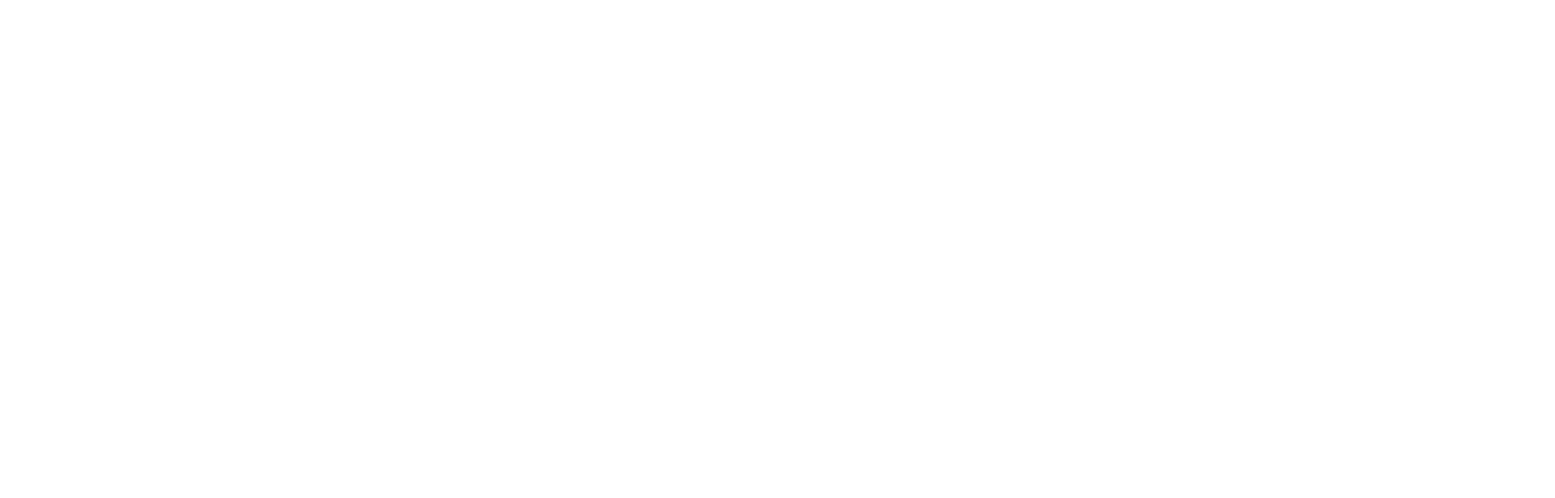
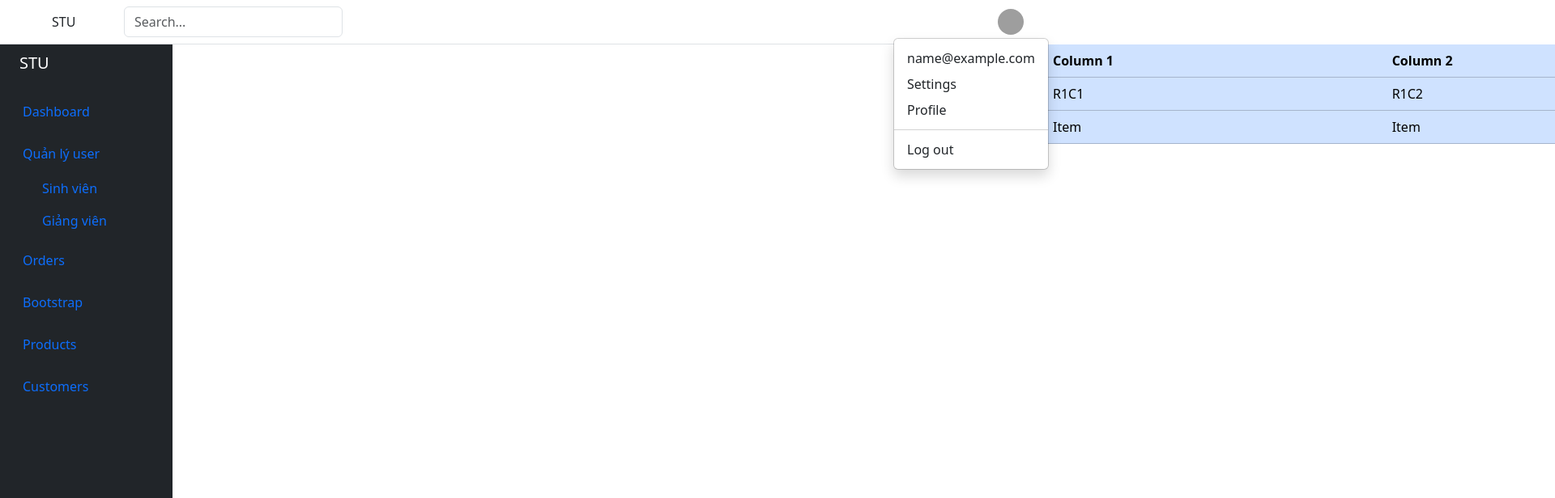
Before and after one commit to nguyengz/tracnghiemonline_stu_thuytrang, an Angular app: page /admin/users in a window 1280 px wide. Before the commit this address led to /. Shown: the top 616 px of the page at 81% size, 1920 px wide, since content can reach past the window. Built offline with nearby package versions, Linux system fonts and the light colour scheme; sample sign-in values are in the browser's storage; grey boxes are pictures that could not be loaded.

Commit message:
first commit

```diff
--- a/src/app/app.routes.ts
+++ b/src/app/app.routes.ts
@@ -2,6 +2,7 @@
 import { LoginComponent } from './login/login.component';
 import { HomeComponent } from './home/home.component';
 import { authGuard } from './auth/auth.guard';
+import { UserComponent } from './home/user/user.component';
 
 export const routes: Routes = [
   // {
@@ -16,16 +17,55 @@
   // { path: 'login', component: LoginComponent },
   {
     path: '',
-    redirectTo: '/login',
+    redirectTo: 'admin',
     pathMatch: 'full',
   },
   {
     path: 'login',
     component: LoginComponent,
   },
+  // {
+  //   path: 'users',
+  //   component: UserComponent,
+  // },
   {
     path: 'admin',
     component: HomeComponent,
     canActivate: [authGuard],
+    children: [
+      {
+        path: 'users',
+        canActivateChild: [authGuard],
+        component: UserComponent,
+      },
+    ],
+    // children: [
+    //   {
+    //     path: '',
+    //     canActivateChild: [authGuard],
+    //     children: [
+    //       { path: 'users', component: UserComponent },
+    //       // { path: 'question-bank', component: QuestionBankComponent },
+    //       // {
+    //       //   path: 'question-bank/question/:questionId',
+    //       //   component: QuestionDetailComponent,
+    //       // },
+    //       // { path: 'courses', component: ManageCourseComponent },
+    //       // { path: 'tests', component: ManageTestComponent },
+    //       // { path: 'tests/:id/preview', component: DetailTestComponent },
+    //       // { path: 'tests/:id/users', component: UserTestComponent },
+    //       // {
+    //       //   path: 'tests/:id/users/:username',
+    //       //   component: UserTestResultComponent,
+    //       // },
+    //       // { path: 'tests/add-test', component: AddTestComponent },
+    //       // {
+    //       //   path: 'courses/:courseId/parts/:partId/view-question',
+    //       //   component: ListQuestionComponent,
+    //       // },
+    //       // { path: 'courses/:courseId/parts', component: ManagePartComponent },
+    //     ],
+    //   },
+    // ],
   },
 ];
--- a/src/app/home/home.component.html
+++ b/src/app/home/home.component.html
@@ -1 +1,7 @@
-<app-navbar></app-navbar>
+<app-nav-sidebar></app-nav-sidebar>
+<div class="container-fluid">
+  <div class="row flex-nowrap">
+    <app-navbar> </app-navbar>
+    <app-user></app-user>
+  </div>
+</div>
--- a/src/app/home/nav-sidebar/nav-sidebar.component.html
+++ b/src/app/home/nav-sidebar/nav-sidebar.component.html
@@ -1,5 +1,102 @@
-<nav class="navbar bg-body-tertiary">
-  <div class="container">
-    <img src="../../assets/images/logo1.jpg" alt="STU" width="30" height="24" />
+<!-- <nav class="navbar bg-body-tertiary">
+  <div class="dropdown pb-4">
+    <a
+      href="#"
+      class="d-flex align-items-center text-white text-decoration-none dropdown-toggle"
+      id="dropdownUser1"
+      data-bs-toggle="dropdown"
+      aria-expanded="false"
+    >
+      <img
+        src="https://github.com/mdo.png"
+        alt="hugenerd"
+        width="30"
+        height="30"
+        class="rounded-circle"
+      />
+      <span class="d-none d-sm-inline mx-1">loser</span>
+    </a>
+    <ul class="dropdown-menu dropdown-menu-dark text-small shadow">
+      <li><a class="dropdown-item" href="#">New project...</a></li>
+      <li><a class="dropdown-item" href="#">Settings</a></li>
+      <li><a class="dropdown-item" href="#">Profile</a></li>
+      <li>
+        <hr class="dropdown-divider" />
+      </li>
+      <li><a class="dropdown-item" href="#">Sign out</a></li>
+    </ul>
   </div>
-</nav>
+</nav> -->
+<header class="py-2 px-1 border-bottom">
+  <div
+    class="container-fluid d-grid gap-3 align-items-center"
+    style="grid-template-columns: 1fr 2fr"
+  >
+    <div class="dropdown d-flex w-100">
+      <a
+        href="#"
+        class="d-flex align-items-center col-lg-4 mb-2 mb-lg-0 link-dark text-decoration-none"
+        id="dropdownNavLink"
+        data-bs-toggle="dropdown"
+        aria-expanded="false"
+      >
+        <svg class="bi me-2" width="40" height="32">
+          <use xlink:href="#bootstrap"></use>
+        </svg>
+        STU
+      </a>
+      <form class="w-100 me-lg-1">
+        <input
+          type="search"
+          class="form-control"
+          placeholder="Search..."
+          aria-label="Search"
+        />
+      </form>
+    </div>
+    <div class="d-flex align-items-end justify-content-end">
+      <div class="flex-shrink-0 dropdown">
+        <a
+          href="#submenuUser"
+          class="d-block link-dark text-decoration-none"
+          id="dropdownUser2"
+          data-bs-toggle="collapse"
+          aria-expanded="false"
+        >
+          <img
+            src="https://github.com/mdo.png"
+            alt="mdo"
+            width="32"
+            height="32"
+            class="rounded-circle"
+          />
+        </a>
+        <!-- <ul
+          id="submenuUser"
+          class="dropdown-menu text-small shadow mt-xxl-4"
+          aria-labelledby="dropdownUser2"
+        > -->
+        <ul
+          id="submenuUser"
+          class="dropdown-menu text-small shadow show"
+          aria-labelledby="dropdownUser2"
+          data-popper-placement="bottom-end"
+          style="
+            position: absolute;
+            inset: 2px auto auto 1px;
+            margin: 0px;
+            transform: translate(-130px, 34px);
+          "
+        >
+          <li>
+            <a class="dropdown-item" href="#">{{ username }}</a>
+          </li>
+          <li><a class="dropdown-item" href="#">Settings</a></li>
+          <li><a class="dropdown-item" href="#">Profile</a></li>
+          <li><hr class="dropdown-divider" /></li>
+          <li><a class="dropdown-item" (click)="logout()">Log out</a></li>
+        </ul>
+      </div>
+    </div>
+  </div>
+</header>
--- a/src/app/home/nav-sidebar/nav-sidebar.component.ts
+++ b/src/app/home/nav-sidebar/nav-sidebar.component.ts
@@ -1,5 +1,6 @@
-import { Component, OnInit } from '@angular/core';
-import { RouterLink } from '@angular/router';
+import { Component, OnInit, inject } from '@angular/core';
+import { Router, RouterLink } from '@angular/router';
+import { AuthService } from '../../auth/auth.service';
 
 @Component({
   selector: 'app-nav-sidebar',
@@ -9,5 +10,24 @@
   styleUrl: './nav-sidebar.component.css',
 })
 export class NavSidebarComponent implements OnInit {
-  ngOnInit(): void {}
+  username!: string;
+  ngOnInit(): void {
+    const userInfo = JSON.parse(localStorage.getItem('authUser') || '');
+    this.username = userInfo.email;
+    console.log(this.username);
+  }
+  authService = inject(AuthService);
+  router = inject(Router);
+
+  // public logout() {
+
+  //   this.authService.logout();
+  //   this.router.navigate(['/login']);
+  // }
+  public logout() {
+    if (window.confirm('Bạn có chắc chắn muốn đăng xuất?')) {
+      this.authService.logout();
+      this.router.navigate(['/login']);
+    }
+  }
 }
--- a/src/app/home/navbar/navbar.component.html
+++ b/src/app/home/navbar/navbar.component.html
@@ -1,4 +1,3 @@
-<div class="container-fluid">
 <div class="row flex-nowrap">
   <div class="col-auto col-md-3 col-xl-2 px-sm-2 px-0 bg-dark">
     <div
@@ -35,7 +34,11 @@
             data-bs-parent="#menu"
           >
             <li class="w-100 ms-4">
-                <a href="#" class="nav-link px-0">
+              <a
+                class="nav-link px-0"
+                [routerLink]="['users']"
+                ariaCurrentWhenActive="page"
+              >
                 <span class="d-none d-sm-inline">Sinh viên</span>
               </a>
             </li>
@@ -122,35 +125,6 @@
         </li>
       </ul>
       <hr />
-        <div class="dropdown pb-4">
-          <a
-            href="#"
-            class="d-flex align-items-center text-white text-decoration-none dropdown-toggle"
-            id="dropdownUser1"
-            data-bs-toggle="dropdown"
-            aria-expanded="false"
-          >
-            <img
-              src="https://github.com/mdo.png"
-              alt="hugenerd"
-              width="30"
-              height="30"
-              class="rounded-circle"
-            />
-            <span class="d-none d-sm-inline mx-1">loser</span>
-          </a>
-          <ul class="dropdown-menu dropdown-menu-dark text-small shadow">
-            <li><a class="dropdown-item" href="#">New project...</a></li>
-            <li><a class="dropdown-item" href="#">Settings</a></li>
-            <li><a class="dropdown-item" href="#">Profile</a></li>
-            <li>
-              <hr class="dropdown-divider" />
-            </li>
-            <li><a class="dropdown-item" href="#">Sign out</a></li>
-          </ul>
     </div>
   </div>
 </div>
-    <div class="col py-3">Content area...</div>
-  </div>
-</div>
--- /dev/null
+++ b/src/app/home/user/user.component.html
@@ -0,0 +1,23 @@
+<div class="table-responsive">
+  <table class="table table-primary">
+    <thead>
+      <tr>
+        <th scope="col">Column 1</th>
+        <th scope="col">Column 2</th>
+        <th scope="col">Column 3</th>
+      </tr>
+    </thead>
+    <tbody>
+      <tr class="">
+        <td scope="row">R1C1</td>
+        <td>R1C2</td>
+        <td>R1C3</td>
+      </tr>
+      <tr class="">
+        <td scope="row">Item</td>
+        <td>Item</td>
+        <td>Item</td>
+      </tr>
+    </tbody>
+  </table>
+</div>
--- /dev/null
+++ b/src/app/home/user/user.component.ts
@@ -0,0 +1,12 @@
+import { Component, OnInit } from '@angular/core';
+
+@Component({
+  selector: 'app-user',
+  standalone: true,
+  imports: [],
+  templateUrl: './user.component.html',
+  styleUrl: './user.component.css',
+})
+export class UserComponent implements OnInit {
+  ngOnInit(): void {}
+}
--- a/src/app/login/login.component.ts
+++ b/src/app/login/login.component.ts
@@ -21,20 +21,9 @@
     email: new FormControl('', [Validators.required, Validators.email]),
     password: new FormControl('', [Validators.required]),
   });
-  onSubmit() {
-    if (this.loginForm.valid) {
-      // Xử lý logic đăng nhập ở đây
-      console.log(this.loginForm.value);
-      this.authService.login(this.loginForm.value).subscribe((data: any) => {
-        if (this.authService.isLoggedIn()) {
-          this.router.navigate(['/admin']);
-        }
-        console.log(data);
-      });
-    }
-  }
   // onSubmit() {
   //   if (this.loginForm.valid) {
+  //     // Xử lý logic đăng nhập ở đây
   //     console.log(this.loginForm.value);
   //     this.authService.login(this.loginForm.value).subscribe((data: any) => {
   //       if (this.authService.isLoggedIn()) {
@@ -44,4 +33,25 @@
   //     });
   //   }
   // }
+  onSubmit() {
+    if (this.loginForm.valid) {
+      // Xử lý logic đăng nhập ở đây
+      this.authService.login(this.loginForm.value).subscribe(
+        (data: any) => {
+          if (this.authService.isLoggedIn()) {
+            this.router.navigate(['/admin']);
+          }
+          console.log(data);
+        },
+        (error: any) => {
+          // Hiện thông báo lỗi
+          let errorMessage = 'Đã xảy ra lỗi. Vui lòng thử lại.';
+          if (error.error && error.error.message) {
+            errorMessage = error.error.message;
+          }
+          alert(errorMessage);
+        }
+      );
+    }
+  }
 }
```
Also changed, not shown: src/app/home/home.component.ts (+10 -1 lines), src/app/home/user/user.component.css (added), 1 other file (tests, documents, lock files or other folders). Lines whose indentation alone changed are shown as unchanged.
